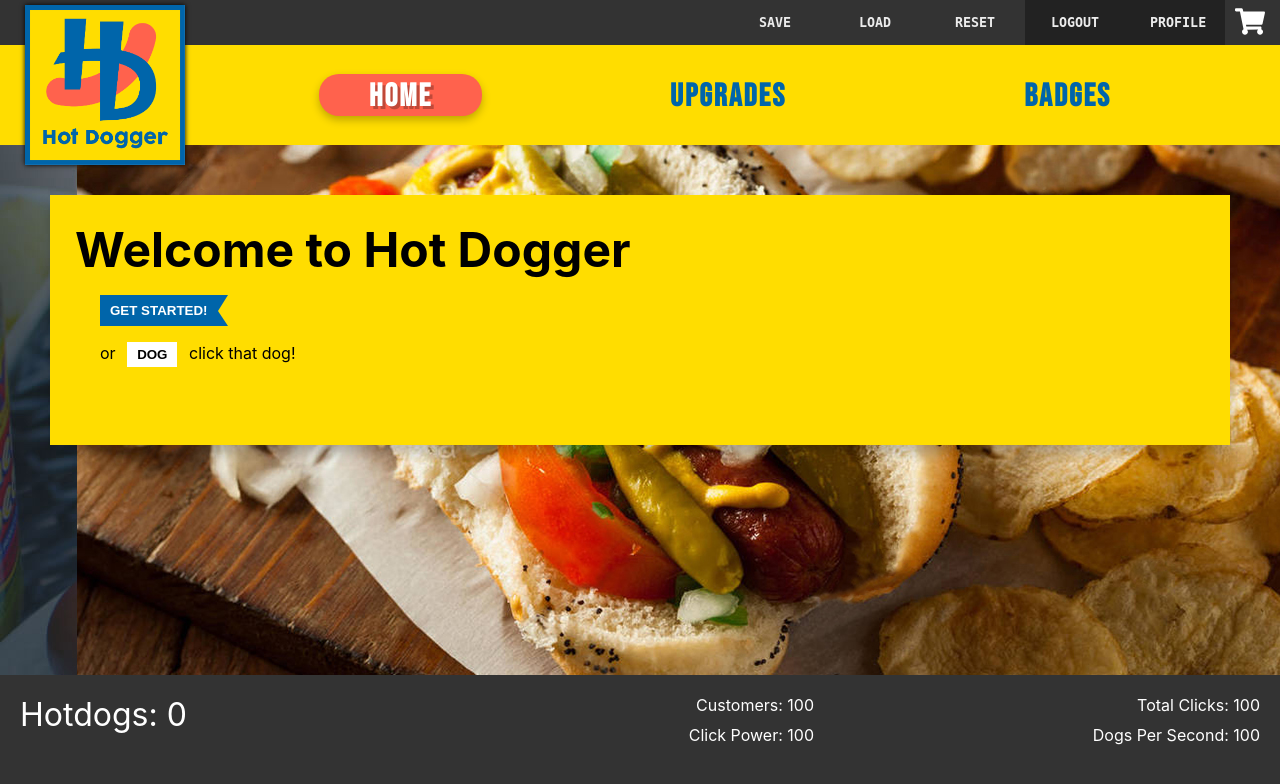
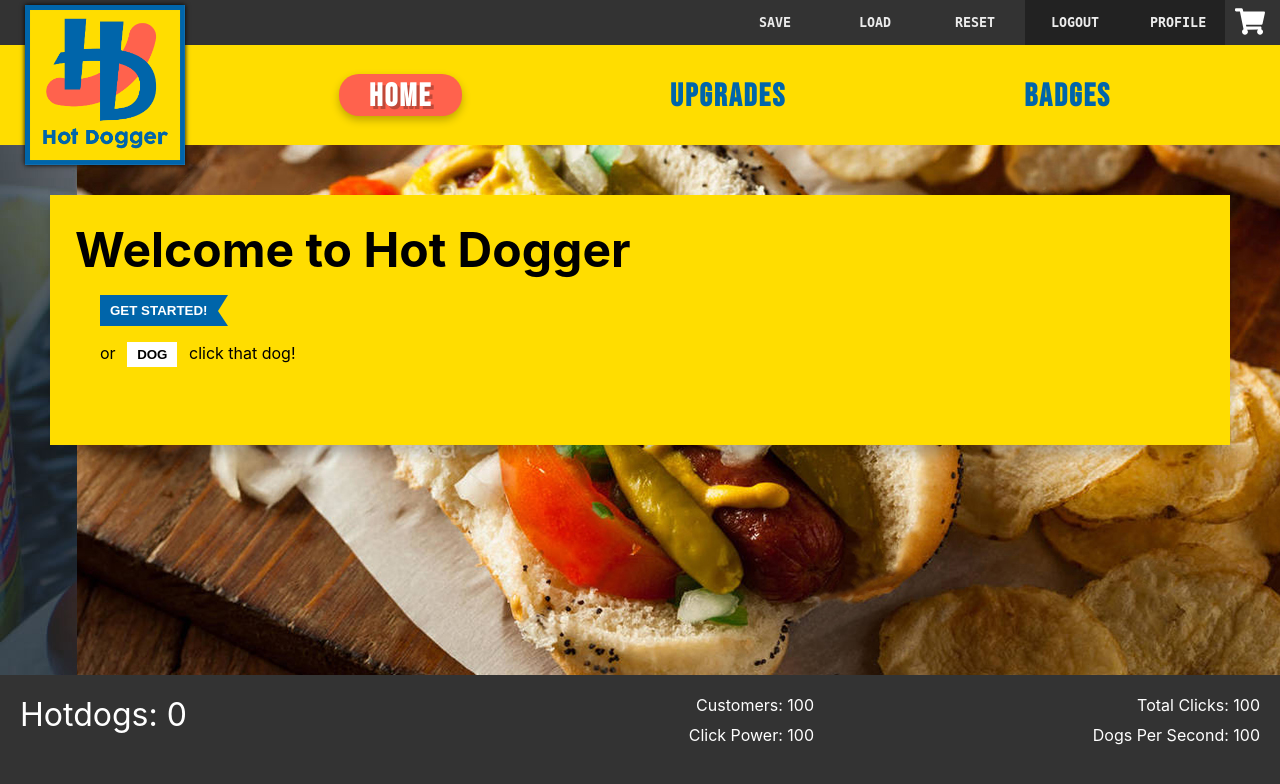
Before and after one commit to stujmar/hotdogger-fe, a React (Create React App) app: page / in a window 1280 px wide. Shown: the top 784 px of the page. Built offline with nearby package versions, Linux system fonts and the light colour scheme; no server answers; a web font is replaced by a local one.

Commit message:
[sm] lessened padding on hot dog buttons and deleted unused class

```diff
--- a/src/components/Header/Header.module.css
+++ b/src/components/Header/Header.module.css
@@ -98,7 +98,7 @@
   }
 
   .menuButton {
-
+    padding: 3px 30px 0;
   }
 
   .logoStyle {
```
